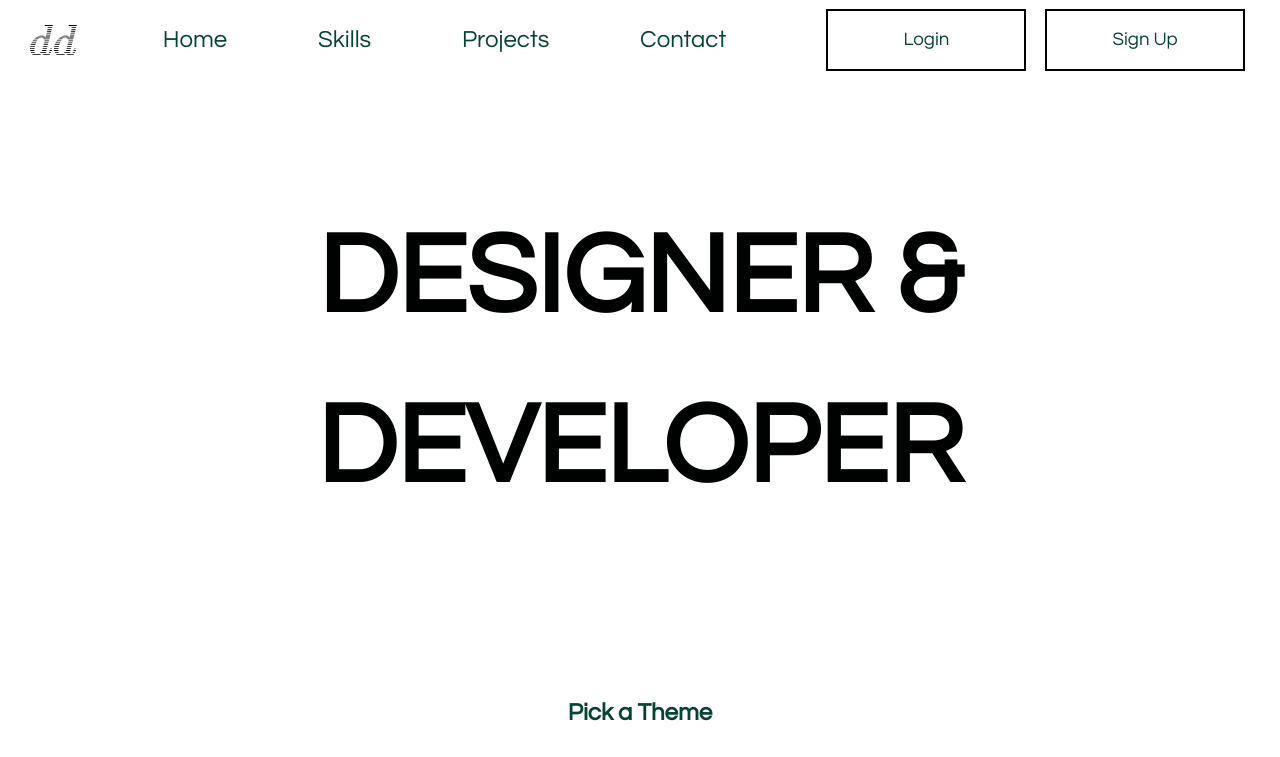
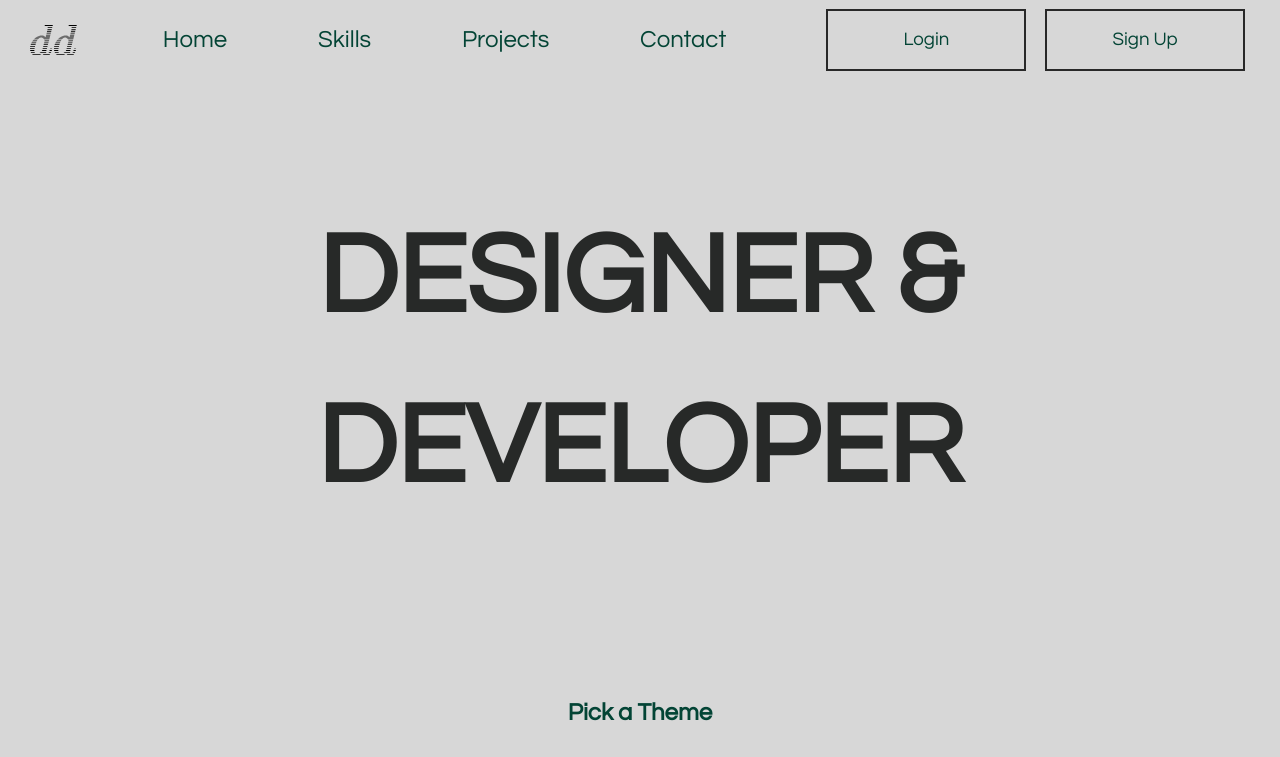
Before and after one commit to DWDDover/WEB504-Assessment-2, a website: page pages/index.html in a window 1280 px wide. Both pictures are taken after a click on the button "Boring". Shown: the top 757 px of the page. Drawn offline with Linux system fonts and the light colour scheme.

Commit message:
softened the colors in the boring theme

```diff
--- a/utils/variables.css
+++ b/utils/variables.css
@@ -25,7 +25,7 @@
 }
 
 [data-selected-theme="boring"] {
-  --color-background: white;
-  --color-text: black;
-  --color-accent: rgb(206, 206, 206);
+  --color-background: rgb(215, 215, 215);
+  --color-text: rgb(40, 40, 40);
+  --color-accent: rgb(140, 140, 140);
 }
```
